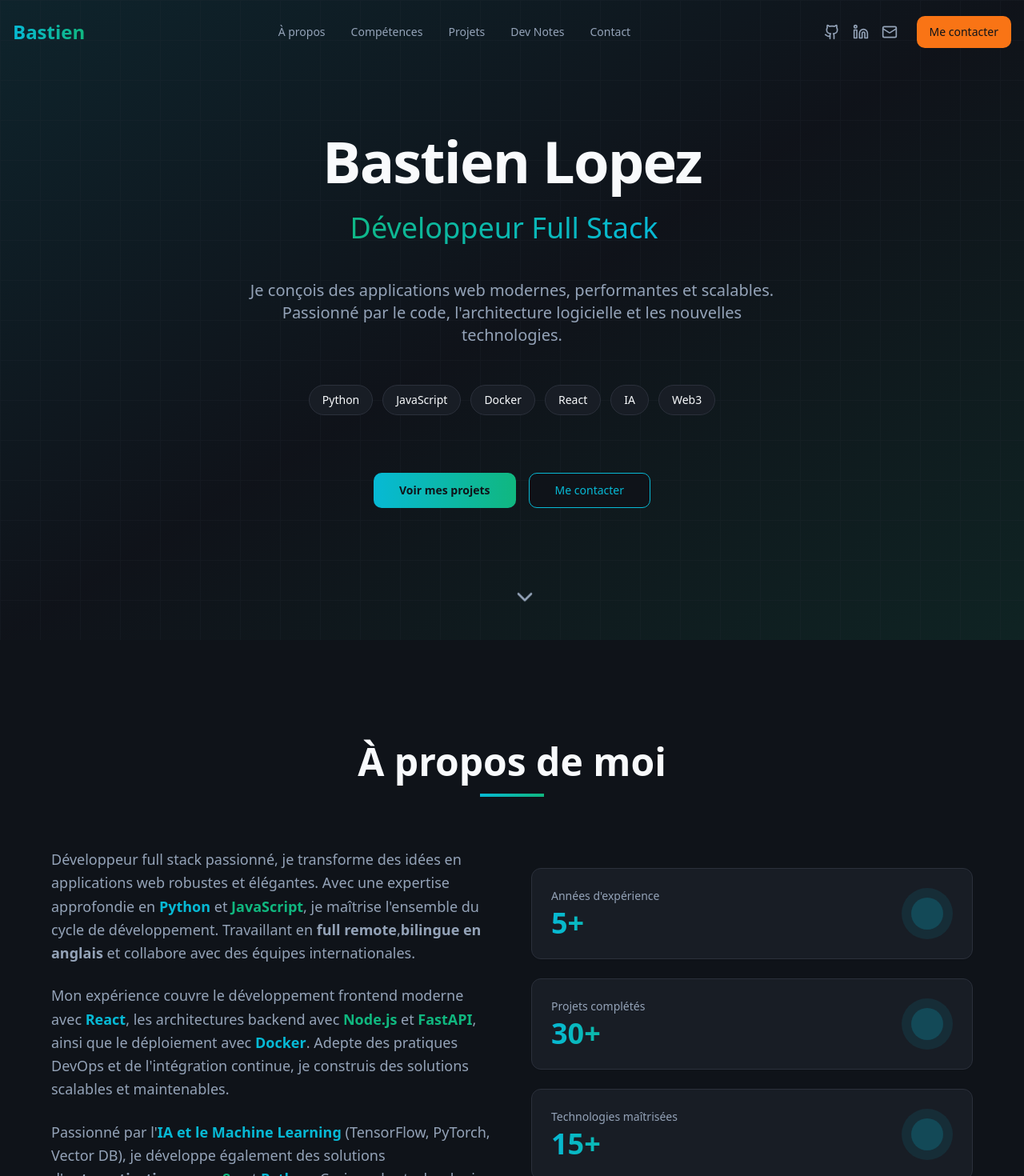
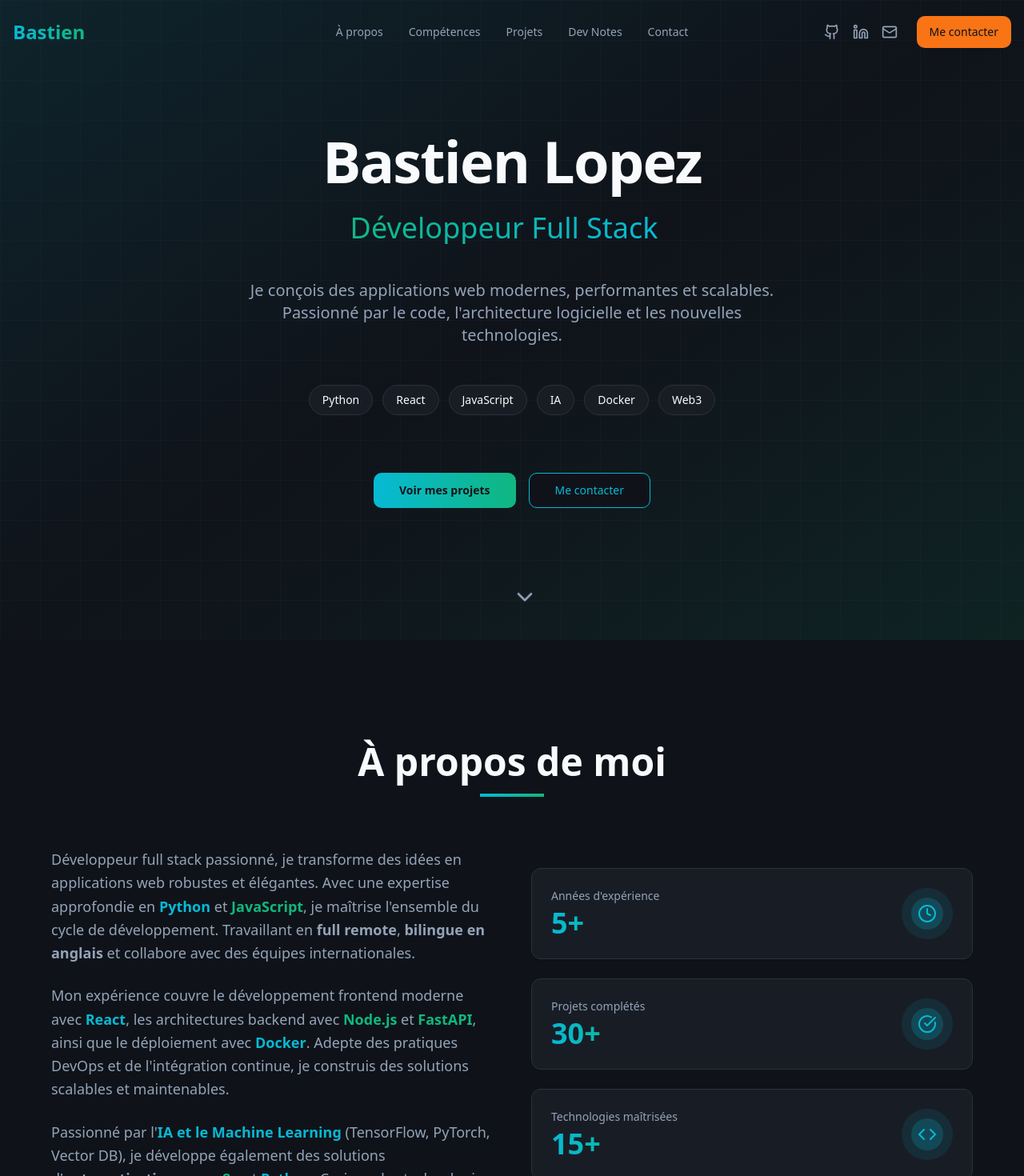
Before and after one commit to BastienLopez/Portfolio, a React (Vite) app: page / in a window 1280 px wide. Shown: the top 1470 px of the page at 80% size. Built offline with nearby package versions, Linux system fonts and the light colour scheme; the HTML template or start-up script is replaced by a standard one.

Commit message:
wording & logo about & centring header menu

```diff
--- a/src/components/About.tsx
+++ b/src/components/About.tsx
@@ -1,4 +1,4 @@
-import { FileText, Github, Linkedin, Mail } from "lucide-react";
+import { FileText, Github, Linkedin, Mail, Clock, CheckCircle, Code } from "lucide-react";
 import { Button } from "@/components/ui/button";
 import { Card } from "@/components/ui/card";
 
@@ -28,7 +28,7 @@ const About = () => {
                 Développeur full stack passionné, je transforme des idées en applications web robustes et élégantes.
                 Avec une expertise approfondie en <span className="text-primary font-semibold">Python</span> et{" "}
                 <span className="text-accent font-semibold">JavaScript</span>, je maîtrise l'ensemble du cycle de développement.
-                Travaillant en <strong>full remote</strong>,<strong>bilingue en anglais</strong> et collabore
+                Travaillant en <strong>full remote</strong>, <strong>bilingue en anglais</strong> et collabore
                 avec des équipes internationales.
               </p>
 
@@ -85,7 +85,11 @@ const About = () => {
                       </p>
                     </div>
                     <div className="w-16 h-16 rounded-full bg-primary/10 flex items-center justify-center">
-                      <div className="w-10 h-10 rounded-full bg-primary/20"></div>
+                      <div className="w-10 h-10 rounded-full bg-primary/20 flex items-center justify-center">
+                        {index === 0 && <Clock className="w-6 h-6 text-primary" />}
+                        {index === 1 && <CheckCircle className="w-6 h-6 text-primary" />}
+                        {index === 2 && <Code className="w-6 h-6 text-primary" />}
+                      </div>
                     </div>
                   </div>
                 </Card>
--- a/src/components/Hero.tsx
+++ b/src/components/Hero.tsx
@@ -56,7 +56,7 @@ const Hero = () => {
 
           {/* Tech stack badges */}
           <div className="flex flex-wrap justify-center gap-3 py-4">
-            {["Python", "JavaScript", "Docker", "React", "IA", "Web3"].map((tech) => (
+            {["Python", "React", "JavaScript", "IA", "Docker", "Web3"].map((tech) => (
               <span
                 key={tech}
                 className="px-4 py-2 bg-card border border-border rounded-full text-sm font-medium hover:border-primary transition-colors"
--- a/src/components/Navbar.tsx
+++ b/src/components/Navbar.tsx
@@ -35,7 +35,7 @@ const Navbar = () => {
       }`}
     >
       <div className="container mx-auto px-4">
-        <div className="flex items-center justify-between h-16 md:h-20">
+        <div className="relative flex items-center justify-between h-16 md:h-20">
           {/* Logo */}
           <a
             href="#hero"
@@ -44,8 +44,8 @@ const Navbar = () => {
             Bastien
           </a>
 
-          {/* Desktop Navigation */}
-          <div className="hidden md:flex items-center gap-8">
+          {/* Desktop Navigation (centered) */}
+          <div className="hidden md:flex items-center gap-8 md:absolute md:left-1/2 md:transform md:-translate-x-1/2">
             {navLinks.map((link) => (
               <a
                 key={link.href}
@@ -89,19 +89,19 @@ const Navbar = () => {
 
         {/* Mobile Menu */}
         {isMobileMenuOpen && (
-          <div className="md:hidden py-4 border-t border-border">
-            <div className="flex flex-col gap-4">
+          <div className="md:hidden py-6 border-t border-border bg-background/95 backdrop-blur-lg">
+            <div className="flex flex-col gap-4 px-2">
               {navLinks.map((link) => (
                 <a
                   key={link.href}
                   href={link.href}
-                  className="text-sm font-medium text-muted-foreground hover:text-primary transition-colors"
+                  className="text-sm font-medium text-muted-foreground hover:text-primary transition-colors text-center py-2"
                   onClick={() => setIsMobileMenuOpen(false)}
                 >
                   {link.label}
                 </a>
               ))}
-              <div className="flex items-center gap-4 pt-4 border-t border-border">
+              <div className="flex items-center justify-center gap-6 pt-4 border-t border-border">
                 {socialLinks.map((social) => (
                   <a
                     key={social.label}
@@ -115,7 +115,7 @@ const Navbar = () => {
                   </a>
                 ))}
               </div>
-              <Button asChild className="bg-cta hover:bg-cta/90 text-cta-foreground w-full">
+              <Button asChild className="bg-cta hover:bg-cta/90 text-cta-foreground w-full mt-4">
                 <a href="#contact" onClick={() => setIsMobileMenuOpen(false)}>
                   Me contacter
                 </a>
--- a/src/components/Projects.tsx
+++ b/src/components/Projects.tsx
@@ -13,7 +13,7 @@ const Projects = () => {
   const categoryConfig = {
     emploi: {
       emoji: '💼',
-      title: 'EMPLOI',
+      title: 'EMPLOIS',
       color: 'from-blue-500 to-cyan-500'
     },
     freelance: {
```
